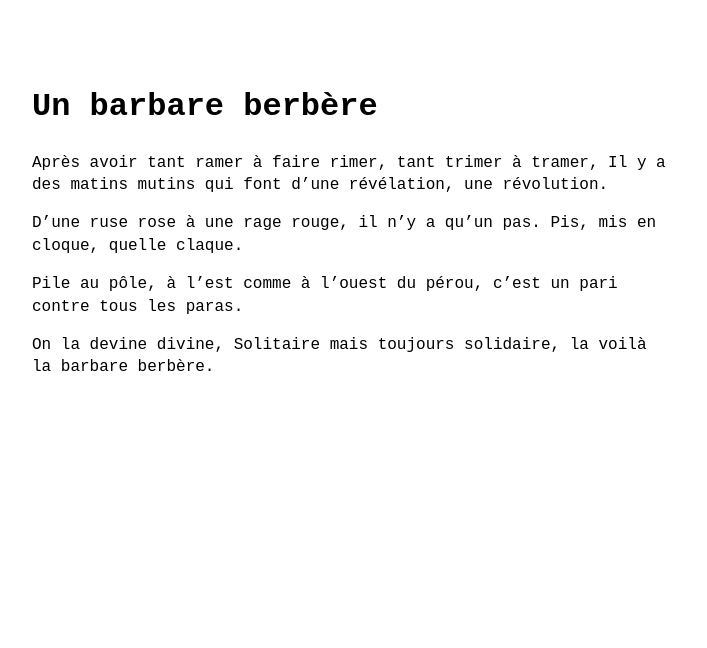
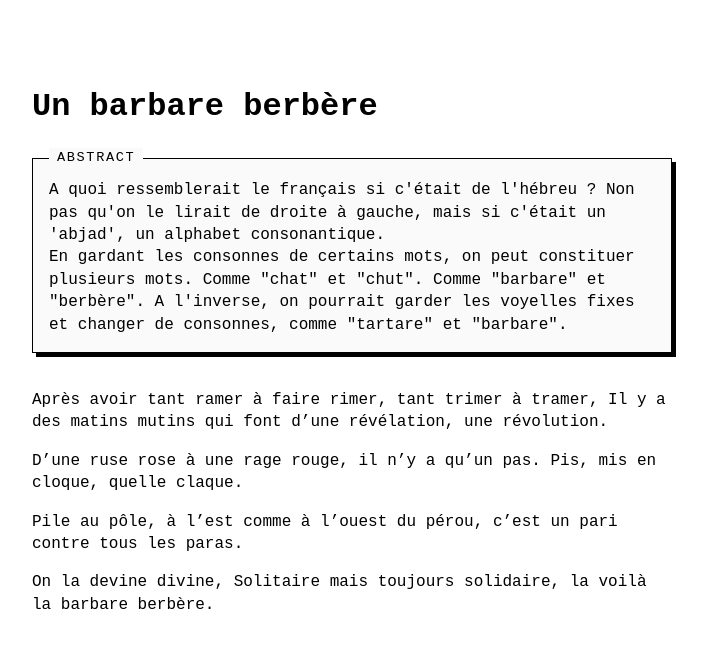
Before and after one commit to dsleo/dsleo.github.io, a Jekyll site: the page built from _textes/barbare-berbere.md, in a window 1280 px wide. Shown: the top 648 px of the page, without its empty margins (288-995 px from the left). Built offline with Jekyll 4.4.1, drawn with Linux system fonts in a browser that asks for light colours.

Commit message:
some textes

```diff
--- a/_textes/barbare-berbere.md
+++ b/_textes/barbare-berbere.md
@@ -3,6 +3,10 @@ layout: texte
 title: Un barbare berbère
 order: 3
 ---
+<div class="abstract">
+<p>A quoi ressemblerait le français si c'était de l'hébreu ? Non pas qu'on le lirait de droite à gauche, mais si c'était un 'abjad', un alphabet consonantique.</p>
+<p>En gardant les consonnes de certains mots, on peut constituer plusieurs mots. Comme "chat" et "chut". Comme "barbare" et "berbère". A l'inverse, on pourrait garder les voyelles fixes et changer de consonnes, comme "tartare" et "barbare".</p>
+</div>
 
 Après avoir tant ramer à faire rimer,
 tant trimer à tramer,
```
Also changed, not shown: _textes/mata.md (+4 -0 lines), _textes/un-honnete-homeomorphisme.md (+4 -0 lines).
